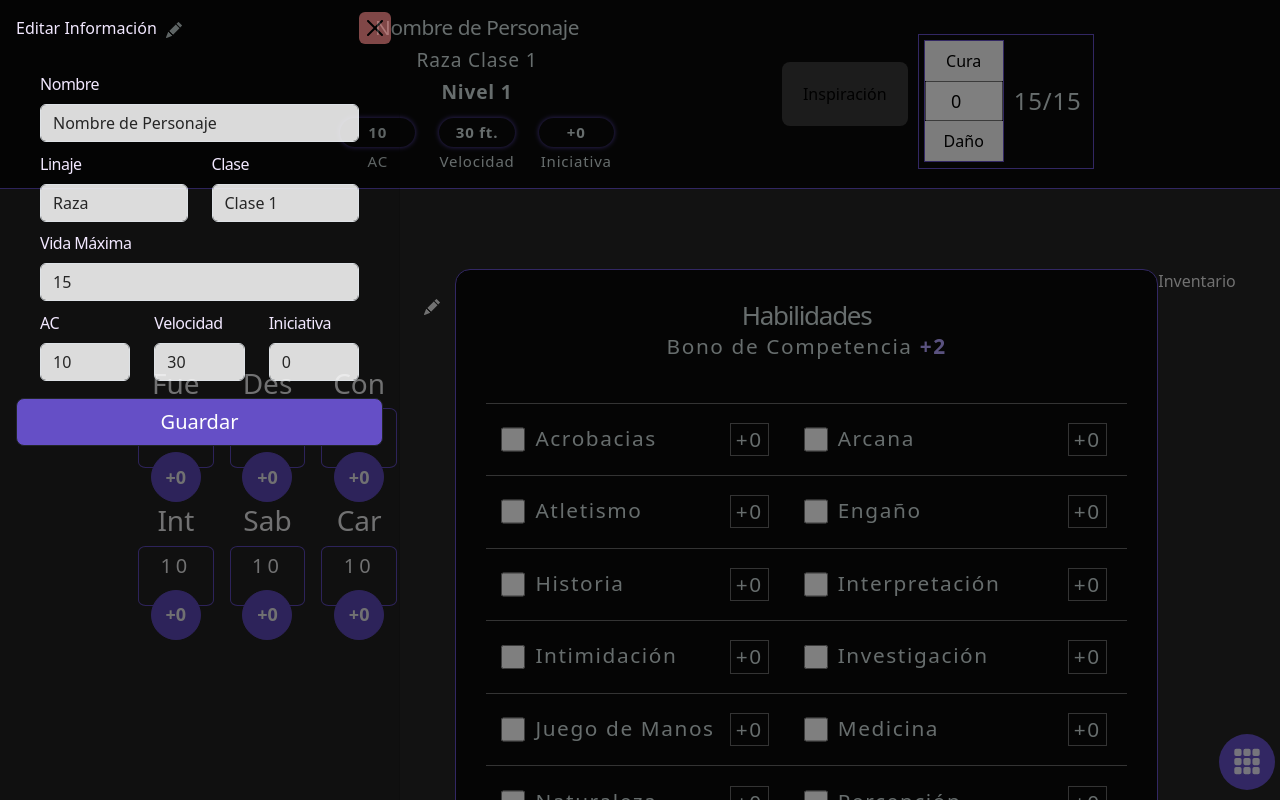
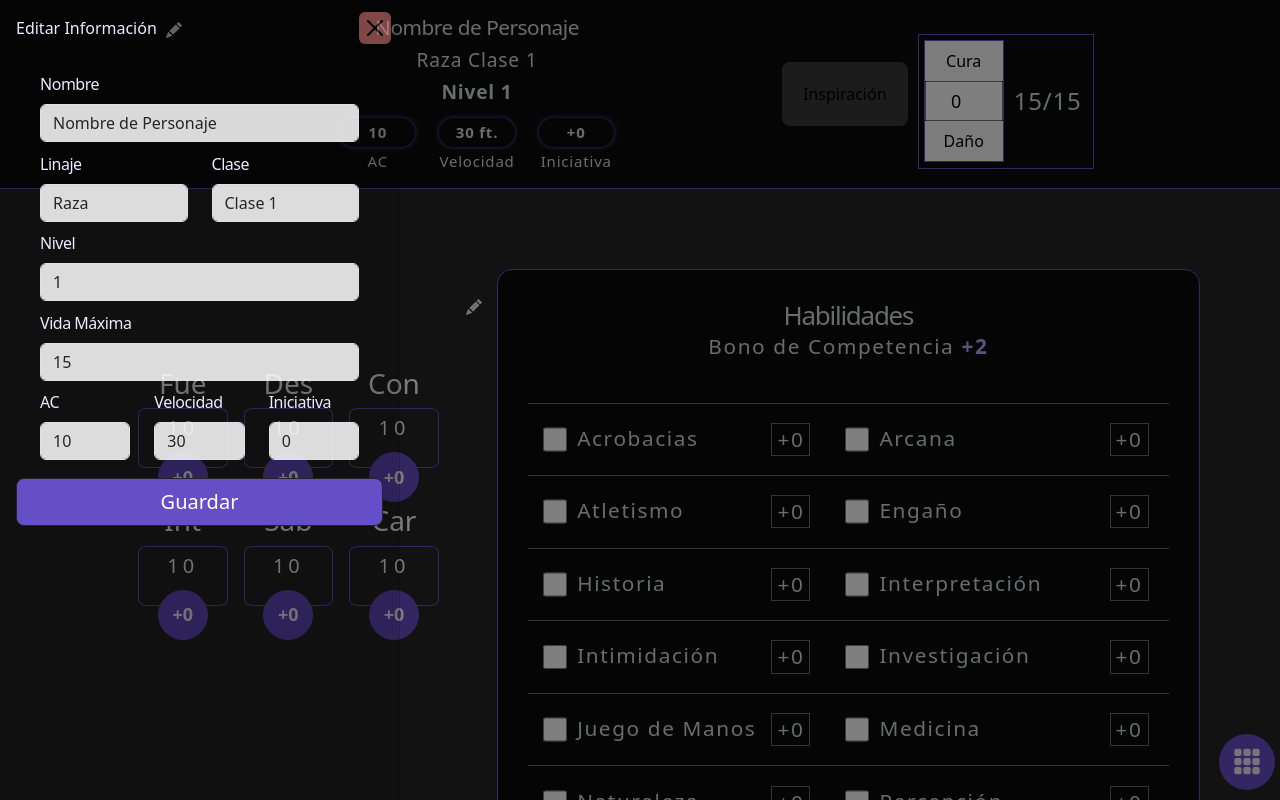
Before and after one commit to Dawguiro/Manager-Hojas-de-Personaje-DnD, a React (Vite) app: page / in a window 1280 px wide. Both pictures are taken after a click on the element 174 px from the left and 93 px from the top of the page. Shown: the top 800 px of the page. Built offline with nearby package versions, Linux system fonts and the light colour scheme.

Commit message:
modificador de iniciativa fix

```diff
--- a/src/App.jsx
+++ b/src/App.jsx
@@ -42,8 +42,6 @@ function App() {
     <section className='principal'>
       <Atributos atributos={personaje.atributos} setPersonaje={setPersonaje}/>
       <Habilidades personaje={personaje} setPersonaje={setPersonaje}/>
-      <Inventario personaje={personaje} />
-
     </section>
     <Menu setPersonaje={setPersonaje}/>
     </>
--- a/src/components/BaseInfo/BaseInfo.jsx
+++ b/src/components/BaseInfo/BaseInfo.jsx
@@ -63,7 +63,7 @@ const BaseInfo = ({personaje, setPersonaje}) => {
                 </div>
                 Velocidad
               </div>
-              <TirarDados modificador={infoBase.iniciativa} nombre={'Iniciativa'}>
+              <TirarDados modificador={Number(infoBase.iniciativa)} nombre={'Iniciativa'}>
               <div className='container'>
                 <div className='valor'>
                   {masOMenos(infoBase.iniciativa)}
--- a/src/components/FormEditar/FormEditar.jsx
+++ b/src/components/FormEditar/FormEditar.jsx
@@ -18,6 +18,10 @@ const FormEditar = ({handleClose, show, infoBase, HandleChange, Guardar}) => {
             <Input className={"col"} label="Linaje" input={{name: "linaje", id: "linaje", value: infoBase.linaje, onChange: HandleChange, placeholder: "Gnomo"}}/>
             <Input className={"col"} label="Clase" input={{name: "clase", id: "clase", value: infoBase.clase, onChange: HandleChange, placeholder: "Bárbaro 1"}}/>
           </div>
+          <div className="row">
+            <Input className={"col"} label="Nivel" input={{name: "nivel", id: "nivel", value: infoBase.nivel, onChange: HandleChange, placeholder: "1"}}/>
+          </div>
+
           <div className="row">
             <Input className={"col"} label="Vida Máxima" input={{name: "maxHp", id: "maxHp", value: infoBase.maxHp, onChange: HandleChange, type: "number", placeholder: "15"}}/>
           </div>
--- a/src/components/TirarDados/TirarDados.jsx
+++ b/src/components/TirarDados/TirarDados.jsx
@@ -38,7 +38,7 @@ const TirarDados = (props) => {
 }
 
 const random = (dado) => {
-  return (Math.floor(Math.random() * (dado )) + 1)
+  return (Math.floor(Math.random() * (dado)) + 1)
 }
 
 const Toast = ({resultado, dado, modificador, nombre}) => {
```
